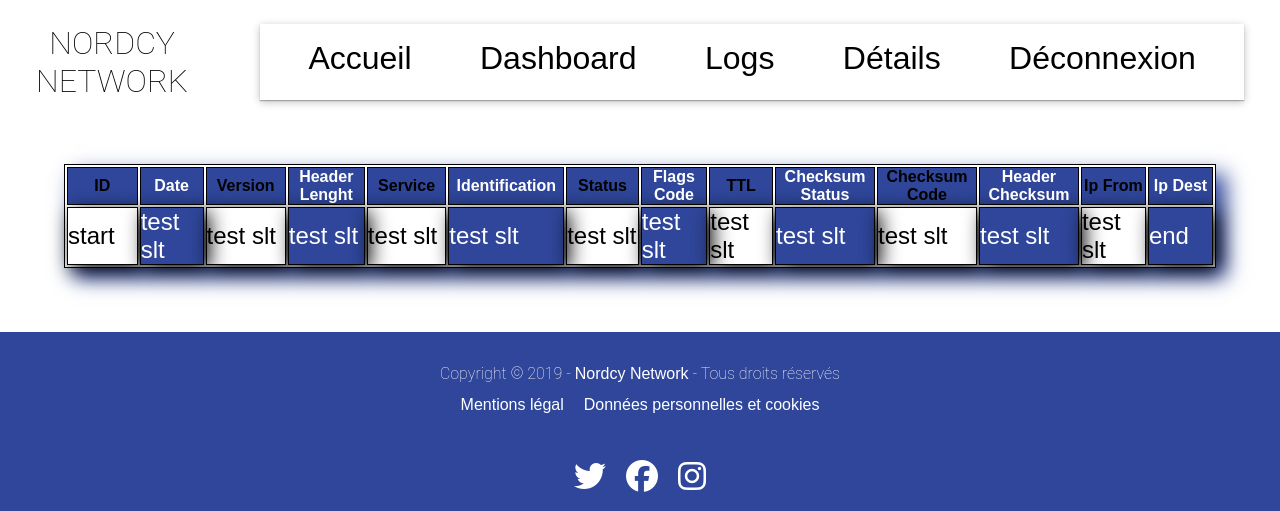
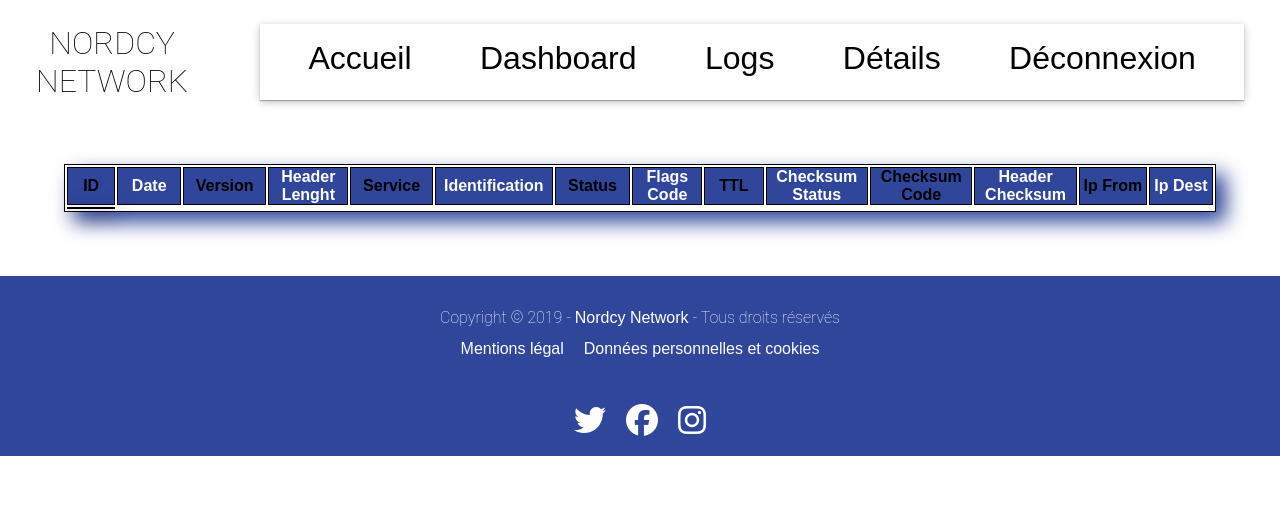
Before and after one commit to kapeupro/nordcy-networks, a PHP site: page /logs.php in a window 1280 px wide. Shown: the top 511 px of the page. Run offline with PHP 8.4, Linux system fonts and the light colour scheme; data that the repository does not hold is empty; some libraries are stand-ins or nearby versions.

Commit message:
envoie du commit logs.php

```diff
--- a/asset/js/index.js
+++ b/asset/js/index.js
@@ -9,3 +9,31 @@ fleche.on('click',function (e){
     defilement.animate()
 })
 const sr = ScrollReveal();
+
+fetch('http://localhost:8888/nordcy-networks/inc/getData.php')
+.then(function(response) {
+    return response.json()
+    }).then(function(data){
+        console.log(data);
+        //une trame est une ligne du tableau
+        //donc une trame est englobe par une balise <tr> et </tr>
+        //chaque tour de boucle de data et une ligne
+        //data[i]= une ligne
+        //data[i].ttl ou .autre chose pour recupere la valeur
+        //et cette valeur et englobe par des td
+
+       $("#datainsert").append("<td>")
+       $("#datainsert").append(data[0].id)
+       $("#datainsert").append("</td>")
+
+       $("#datainsert").append("</td>")
+       $("#datainsert").append(data[0].date)
+       $("#datainsert").append("</td>")
+        // ici il y aura le chart.js
+        let ttl = data.map(function (e) {
+            return e.ttl;
+      });
+      console.log(ttl);
+      //console.log(data);
+
+    });
--- a/inscription.php
+++ b/inscription.php
@@ -26,10 +26,7 @@
                 $query->execute();
                 $verifPseudo = $query->fetch();
                 if (filter_var($email, FILTER_VALIDATE_EMAIL)) {
-<<<<<<< HEAD
-        //echo '<p class="mail_css"> L\'adresse '.  $email . ' est valide." </p>';
-=======
->>>>>>> 91d79537a0eef8250c775381ee5f58c7678b4ca8
+
         } else {
             echo $error['email'] = 'Veuillez remplir un adresse correcte';
         }
--- a/logs.php
+++ b/logs.php
@@ -11,6 +11,7 @@ include ('inc/headerdash.php')
             <table id="tableau_logs">
                 <div class="table_div">
                     <thead class="head_table">
+                    <tr>
                     <th>ID</th>
                     <th>Date</th>
                     <th>Version</th>
@@ -27,24 +28,9 @@ include ('inc/headerdash.php')
                     <th>Ip Dest</th>
                     </tr>
                     </thead>
-                    <tbody class="body_table">
+                    <tbody id="datainsert" class="body_table">
 
-                <tr>
-                    <td>start</td>
-                    <td>test slt</td>
-                    <td>test slt</td>
-                    <td>test slt</td>
-                    <td>test slt</td>
-                    <td>test slt</td>
-                    <td>test slt</td>
-                    <td>test slt</td>
-                    <td>test slt</td>
-                    <td>test slt</td>
-                    <td>test slt</td>
-                    <td>test slt</td>
-                    <td>test slt</td>
-                    <td>end</td>
-                </tr>
+
 
                 </tbody>
             </div>
```
